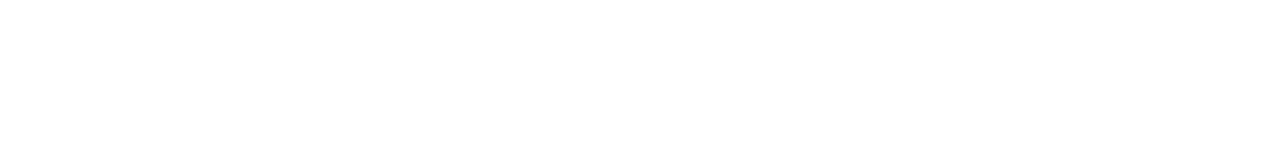
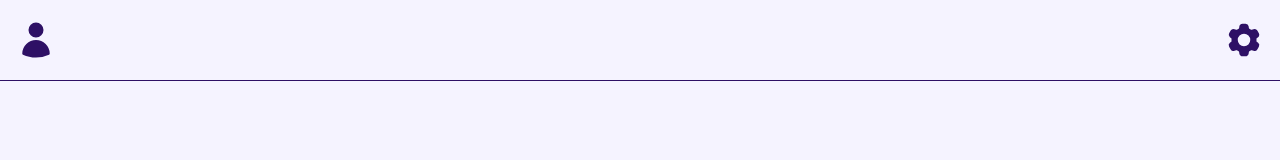
Before and after one commit to leonmiglia/SOCIAL, a website: page index.html in a window 1280 px wide. Drawn offline with nearby package versions, Linux system fonts and the light colour scheme; files that its build step writes are made by us from their sources.

Commit message:
header home page

```diff
--- a/index.html
+++ b/index.html
@@ -3,9 +3,17 @@
 <head>
   <meta charset="UTF-8">
   <meta name="viewport" content="width=device-width, initial-scale=1.0">
-  <link href="./style.css" rel="stylesheet">
+  <title>Social</title>
+  <link href="./css/style.css" rel="stylesheet">
 </head>
-<body>
-
+<body class="bg-violet-50">
+  <header class="px-4 py-5 border-b border-violet-950 flex">
+    <svg class="w-10 text-violet-950" xmlns="http://www.w3.org/2000/svg" viewBox="0 0 24 24" fill="currentColor">
+      <path fill-rule="evenodd" d="M7.5 6a4.5 4.5 0 1 1 9 0 4.5 4.5 0 0 1-9 0ZM3.751 20.105a8.25 8.25 0 0 1 16.498 0 .75.75 0 0 1-.437.695A18.683 18.683 0 0 1 12 22.5c-2.786 0-5.433-.608-7.812-1.7a.75.75 0 0 1-.437-.695Z" clip-rule="evenodd" />
+    </svg>
+    <svg class="w-10 text-violet-950 ml-auto" xmlns="http://www.w3.org/2000/svg" viewBox="0 0 24 24" fill="currentColor">
+      <path fill-rule="evenodd" d="M11.078 2.25c-.917 0-1.699.663-1.85 1.567L9.05 4.889c-.02.12-.115.26-.297.348a7.493 7.493 0 0 0-.986.57c-.166.115-.334.126-.45.083L6.3 5.508a1.875 1.875 0 0 0-2.282.819l-.922 1.597a1.875 1.875 0 0 0 .432 2.385l.84.692c.095.078.17.229.154.43a7.598 7.598 0 0 0 0 1.139c.015.2-.059.352-.153.43l-.841.692a1.875 1.875 0 0 0-.432 2.385l.922 1.597a1.875 1.875 0 0 0 2.282.818l1.019-.382c.115-.043.283-.031.45.082.312.214.641.405.985.57.182.088.277.228.297.35l.178 1.071c.151.904.933 1.567 1.85 1.567h1.844c.916 0 1.699-.663 1.85-1.567l.178-1.072c.02-.12.114-.26.297-.349.344-.165.673-.356.985-.57.167-.114.335-.125.45-.082l1.02.382a1.875 1.875 0 0 0 2.28-.819l.923-1.597a1.875 1.875 0 0 0-.432-2.385l-.84-.692c-.095-.078-.17-.229-.154-.43a7.614 7.614 0 0 0 0-1.139c-.016-.2.059-.352.153-.43l.84-.692c.708-.582.891-1.59.433-2.385l-.922-1.597a1.875 1.875 0 0 0-2.282-.818l-1.02.382c-.114.043-.282.031-.449-.083a7.49 7.49 0 0 0-.985-.57c-.183-.087-.277-.227-.297-.348l-.179-1.072a1.875 1.875 0 0 0-1.85-1.567h-1.843ZM12 15.75a3.75 3.75 0 1 0 0-7.5 3.75 3.75 0 0 0 0 7.5Z" clip-rule="evenodd" />
+    </svg>
+  </header>
 </body>
 </html>
```
Also changed, not shown: css/style.css.
